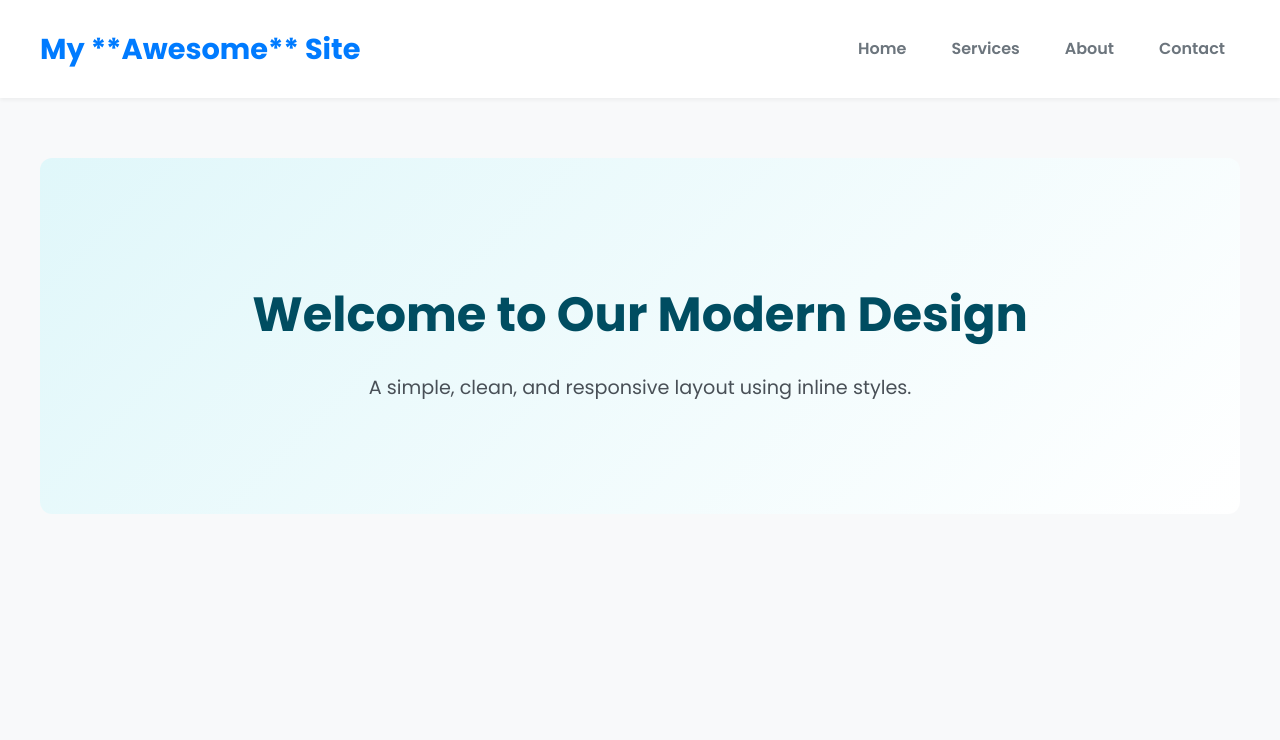
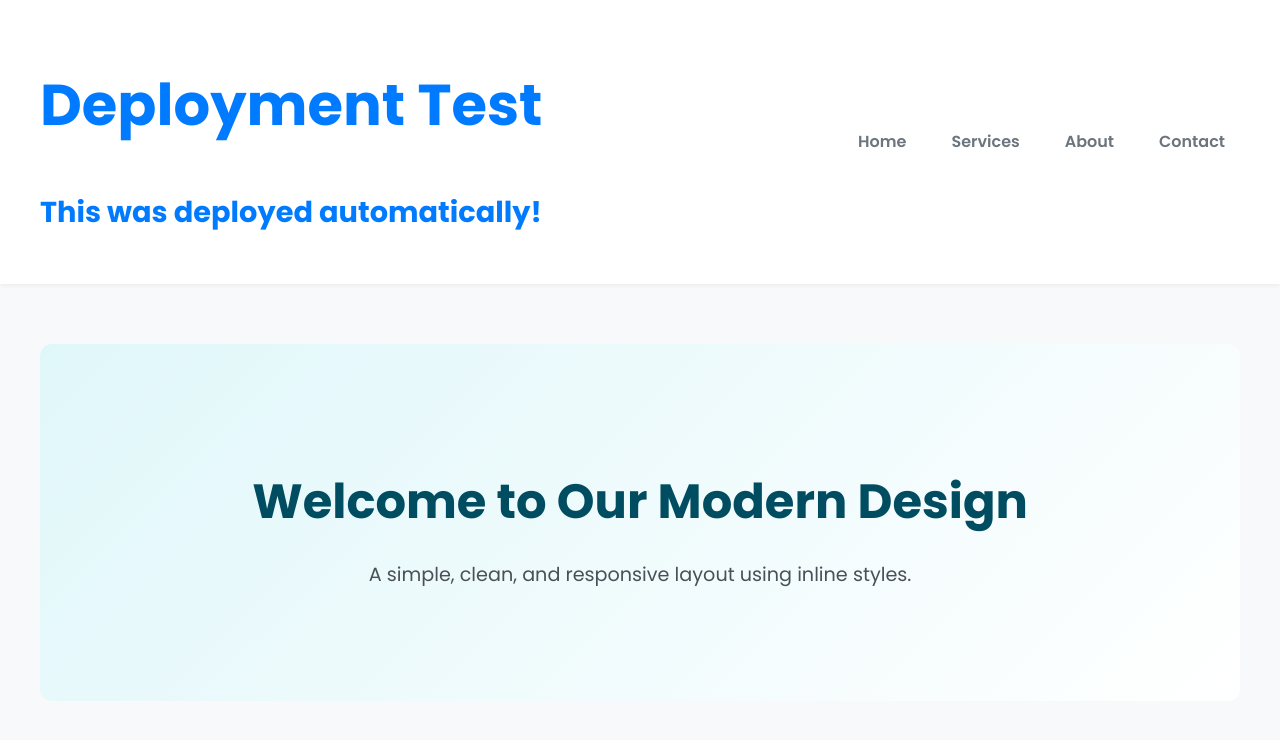
Before and after one commit to vvn-dza/cloudops-ci-cd, a plain HTML site: page index.html in a window 1280 px wide. Drawn offline with Linux system fonts and the light colour scheme.

Commit message:
deployemnt check

```diff
--- a/index.html
+++ b/index.html
@@ -9,7 +9,10 @@
 <body style="font-family: 'Poppins', sans-serif; line-height: 1.6; color: #343a40; background-color: #f8f9fa; margin: 0; padding: 0;">
 
     <header style="background-color: #ffffff; padding: 20px 40px; display: flex; justify-content: space-between; align-items: center; box-shadow: 0 2px 4px rgba(0, 0, 0, 0.05);">
-        <div style="font-size: 1.8rem; font-weight: 700; color: #007BFF;">My **Awesome** Site</div>
+        <div style="font-size: 1.8rem; font-weight: 700; color: #007BFF;">
+            <h1>Deployment Test</h1>
+            <p>This was deployed automatically!</p>
+        </div>
         <nav>
             <ul style="list-style: none; display: flex; padding: 0;">
                 <li style="margin-left: 15px;"><a href="#" style="color: #6C757D; text-decoration: none; font-weight: 600; padding: 10px 15px;">Home</a></li>
```
Also changed, not shown: 1 other file.
